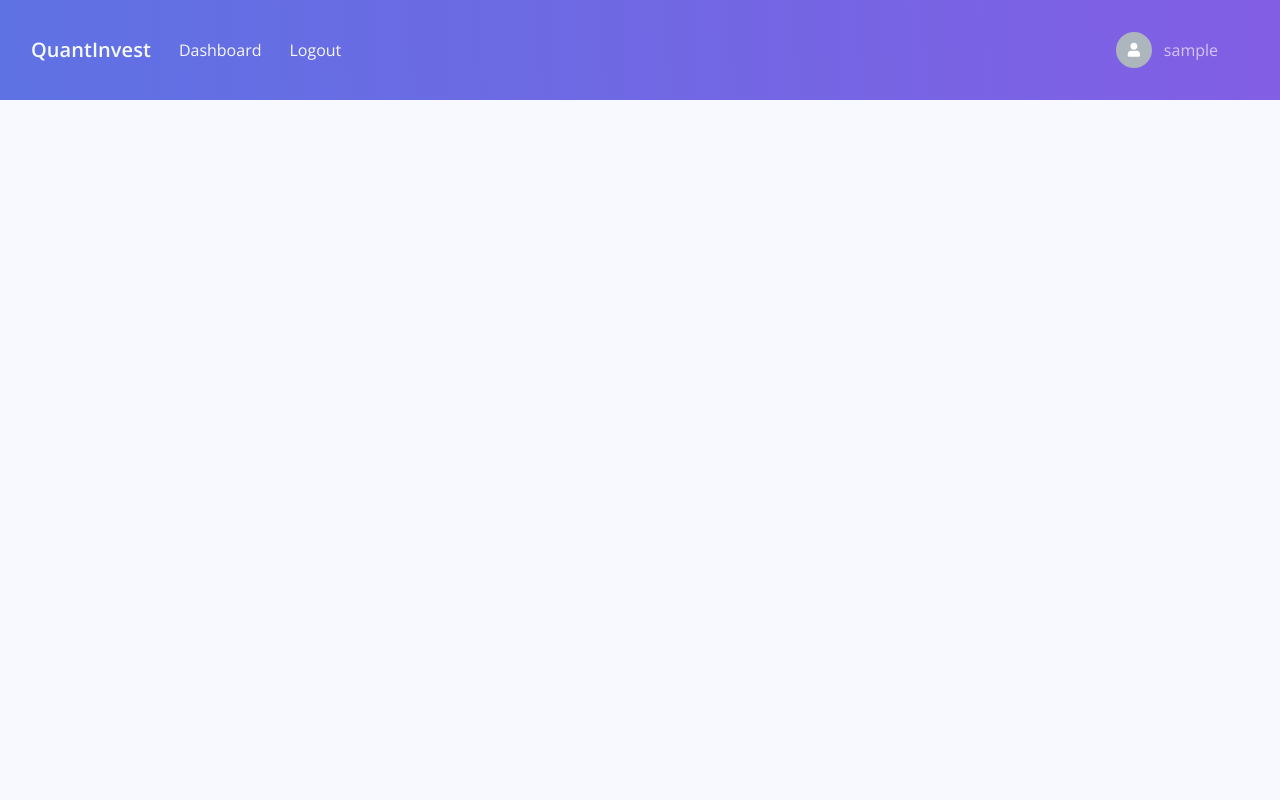
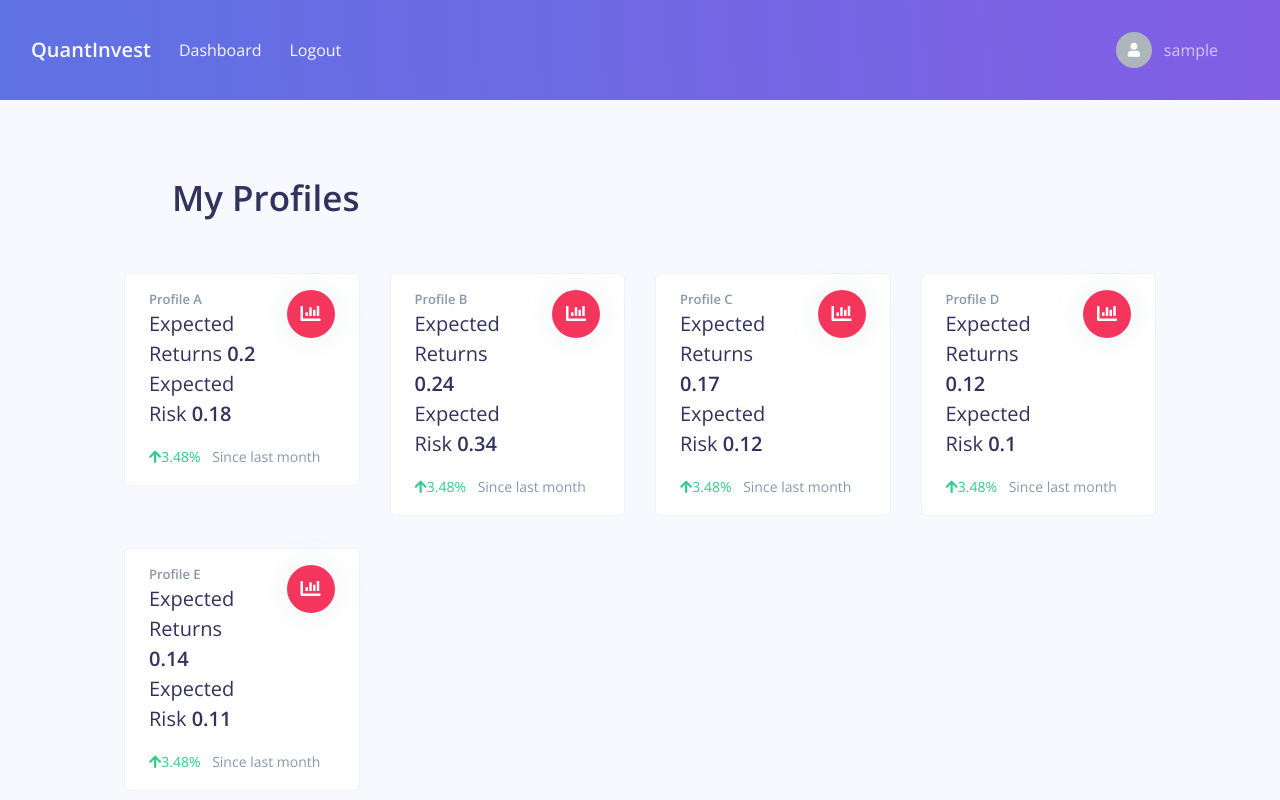
Before and after one commit to RamiAwar/QuantInvest, a Flask app: page /profile in a window 1280 px wide. Run offline with Flask 2, Linux system fonts and the light colour scheme; the visitor is signed in with stand-in values (Sample User, id 1); some libraries are stand-ins or nearby versions.

Commit message:
Added some example stats cards to user profile page.

```diff
--- a/app/models.py
+++ b/app/models.py
@@ -7,7 +7,6 @@ from app import login, app
 
 # Assuming mongodb running on localhost 27017 (typical containerized version, port mapped 27017:27017)
 mongoengine.connect('flask_mega', host=app.config['MONGODB_URI'], port=27017);
-
 
 
 class User(UserMixin, mongoengine.Document):
--- a/app/routes.py
+++ b/app/routes.py
@@ -98,11 +98,35 @@ def profile():
 		# Get profiles
 		profiles = [
 			{
-				'profile 1':{
-					'expected_returns': 0.2,
-					'expected_risk': 0.18
-				}
+				'name': 'Profile A',
+				'exp_returns': 0.2,
+				'exp_risk': 0.18
+			},
+
+			{
+				'name': 'Profile B',
+				'exp_returns': 0.24,
+				'exp_risk': 0.34
+			},
+
+			{
+				'name': 'Profile C',
+				'exp_returns': 0.17,
+				'exp_risk': 0.12
+			},
+
+			{
+				'name': 'Profile D',
+				'exp_returns': 0.12,
+				'exp_risk': 0.1
+			},
+
+			{
+				'name': 'Profile E',
+				'exp_returns': 0.14,
+				'exp_risk': 0.11
 			}
+
 		];
 
 		return render_template('profile.html', user=user, profiles=profiles)
--- a/app/templates/base.html
+++ b/app/templates/base.html
@@ -30,25 +30,26 @@
 
 	{% include "_argon_navbar.html" %}
 
+	<div class="container pt-2">
 	{% with messages = get_flashed_messages(with_categories=true) %}
 	  <!-- Categories: success (green), info (blue), warning (yellow), danger (red) -->
 	  {% if messages %}
 	    {% for category, message in messages %}
-	      <div class="alert alert-info alert-{{ category }} alert-dismissible" role="alert">
-	      <button type="button" class="close" data-dismiss="alert" aria-label="Close"><span aria-hidden="true">&times;</span></button>
-	      <!-- <strong>Title</strong> --> {{ message }}
-	      </div>
+			<div class="alert alert-info alert-{{ category }} alert-dismissible fade show" role="alert">
+				<span class="alert-inner--text">{{ message }}</span>
+				<button type="button" class="close" data-dismiss="alert" aria-label="Close"><span aria-hidden="true">&times;</span></button>
+			</div>
+
 	    {% endfor %}
 	  {% endif %}
 	{% endwith %}
 
+	</div>
+
+	{% set active_page = active_page|default('index') -%}
 
 	<div class="container pt-5">
-
-		{% set active_page = active_page|default('index') -%}
-
 		{% block content %}{% endblock %}
-
 	</div>
 
 </div>
--- a/app/templates/profile.html
+++ b/app/templates/profile.html
@@ -4,8 +4,47 @@
 {% block content %}
 
 
+<div class="container-fluid">
 
+<div class="row pb-3 pt-3 pl-5 pr-5 d-flex">
+	<div class="col-lg-7 col-md-10">
+		<h1 class="display-3">My Profiles</h1>
+	</div>
+</div>
 
+<div class="row">
 
+{% for profile in profiles %}
 
+<div class="col-xl-3 col-lg-6 mb-2 mt-4">
+	<div class="card card-stats">
+	    <div class="card-body">
+	        <div class="row">
+	            <div class="col">
+	                <h5 class="card-title text-muted mb-0">{{ profile["name"] }}</h5>
+	                <span class="h2 font-weight-light mb-0"> Expected Returns <span class="font-weight-bold">{{ profile["exp_returns"] }}</span></span>
+
+	                <br/>
+
+	                <span class="h2 font-weight-light mb-0"> Expected Risk <span class="font-weight-bold">{{ profile["exp_risk"] }}</span></span>
+	                </div>
+	            <div class="col-auto">
+	              <div class="icon icon-shape bg-danger text-white rounded-circle shadow">
+	                  <i class="fas fa-chart-bar"></i>
+	              </div>
+	            </div>
+	        </div>
+	        <p class="mt-3 mb-0 text-muted text-sm">
+	            <span class="text-success mr-2"><i class="fa fa-arrow-up"></i>3.48%</span>
+	            <span class="text-nowrap">Since last month</span>
+	        </p>
+	    </div>
+	</div>
+</div>
+
+{% endfor %}
+
+</div>
+
+</div>
 {% endblock %}
```
Also changed, not shown: 1 other file.
